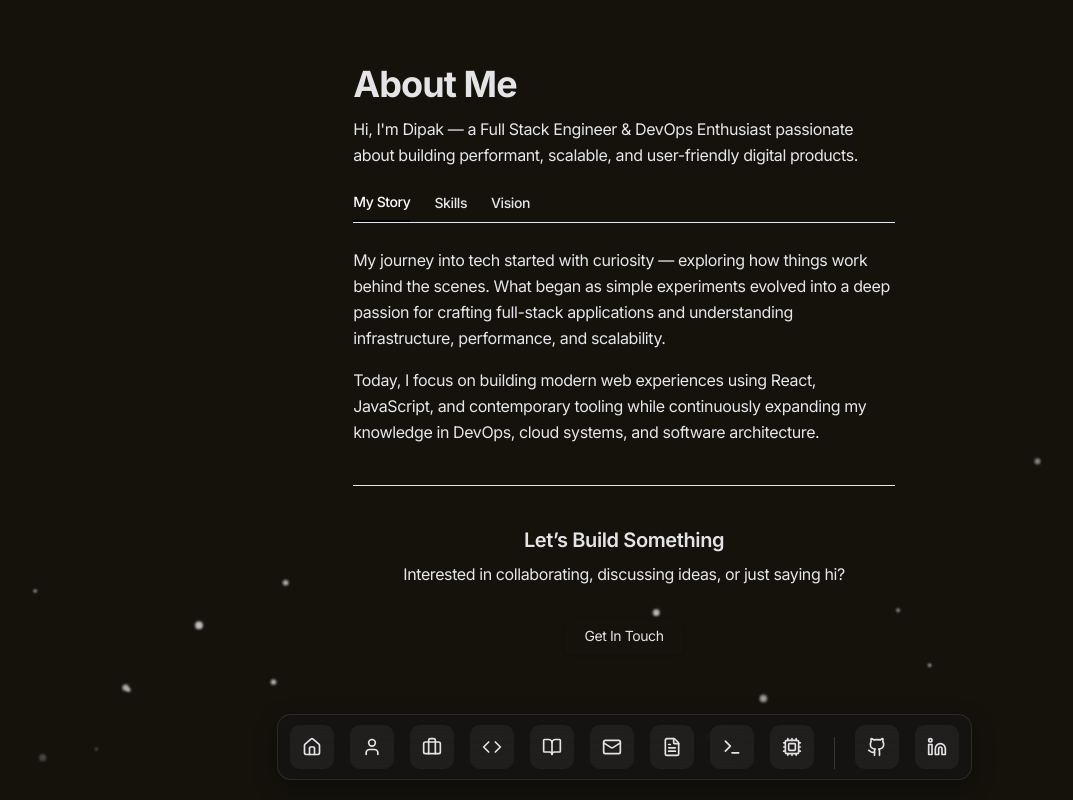
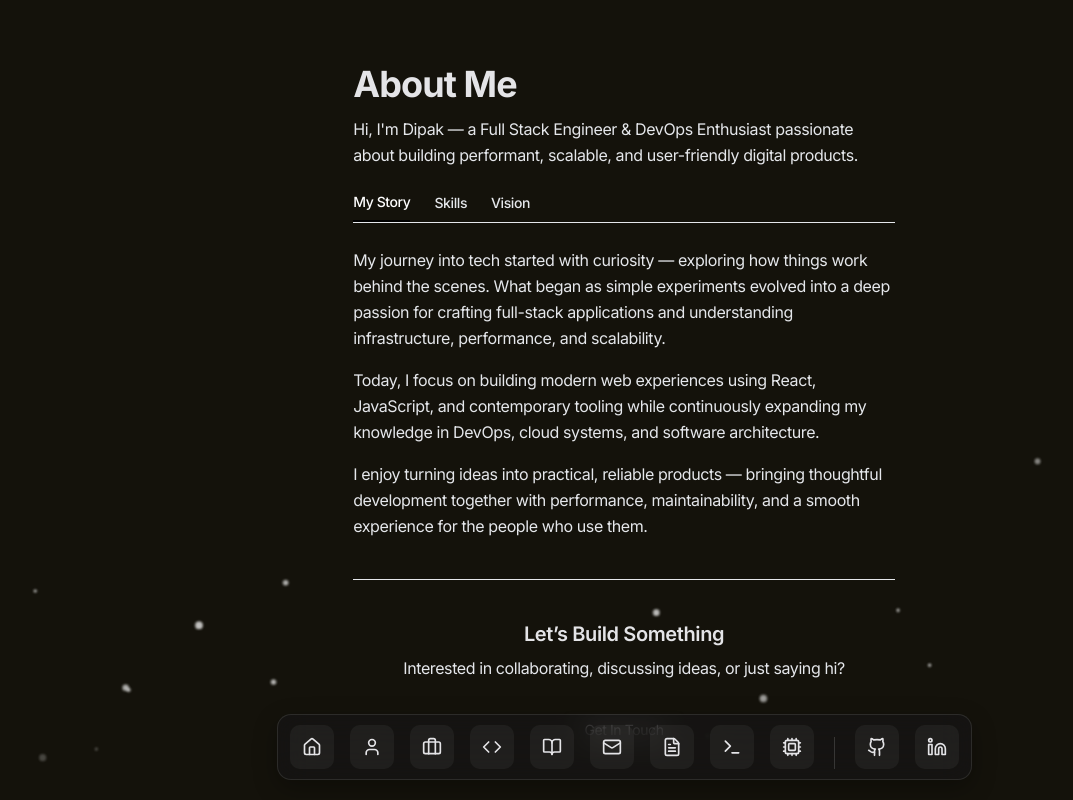
Before and after one commit to DIPAKK2310/dip_blog, a Next.js app: page /about in a window 1280 px wide. Shown: the top 800 px of the page, without its empty margins (16-1089 px from the left). Built offline with nearby package versions, Linux system fonts and the light colour scheme.

Commit message:
upgrade about

```diff
--- a/app/about/page.tsx
+++ b/app/about/page.tsx
@@ -81,6 +81,12 @@ export default function AboutPage() {
               JavaScript, and contemporary tooling while continuously expanding
               my knowledge in DevOps, cloud systems, and software architecture.
             </p>
+
+            <p className="mt-4">
+              I enjoy turning ideas into practical, reliable products — bringing
+              thoughtful development together with performance, maintainability,
+              and a smooth experience for the people who use them.
+            </p>
           </Tabs.Content>
 
           {/* Skills */}
```
